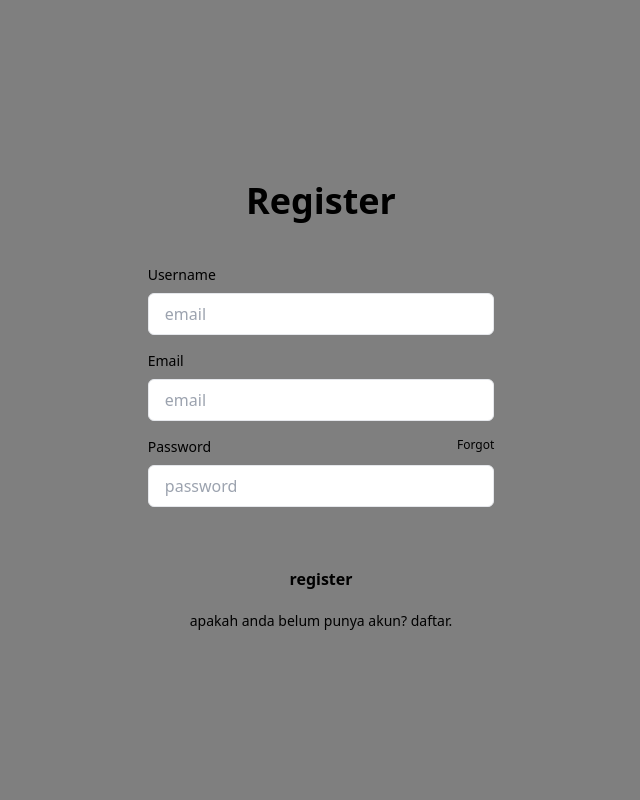
After one commit to faiklutfi/miniproject_code_igniter, a CodeIgniter app: page /mini_project/auth/register in a window 1280 px wide. The commit adds this page. Shown: the whole page, without its empty margins (319-959 px from the left). Run offline with CodeIgniter, Linux system fonts and the light colour scheme; some libraries are stand-ins or nearby versions.

Commit message:
first commit

```diff
--- a/application/config/config.php
+++ b/application/config/config.php
@@ -23,7 +23,7 @@ defined('BASEPATH') OR exit('No direct script access allowed');
 | a PHP script and you can easily do that on your own.
 |
 */
-$config['base_url'] = 'https://localhost/codeigniter-3/';
+$config['base_url'] = 'https://localhost/mini_project/';
 
 /*
 |--------------------------------------------------------------------------
--- a/application/config/routes.php
+++ b/application/config/routes.php
@@ -50,5 +50,6 @@ defined('BASEPATH') OR exit('No direct script access allowed');
 |		my-controller/my-method	-> my_controller/my_method
 */
 $route['default_controller'] = 'home';
+$route['auth/register'] = 'auth/register';
 $route['404_override'] = '';
 $route['translate_uri_dashes'] = FALSE;
--- a/application/controllers/Auth.php
+++ b/application/controllers/Auth.php
@@ -13,6 +13,11 @@ class Auth extends CI_Controller {
  public function index()
  {
   $this->load->view('auth/login');
+ }
+
+ public function register()
+ {
+  $this->load->view('auth/register');
  }
 
  public function aksi_login()
--- /dev/null
+++ b/application/views/auth/register.php
@@ -0,0 +1,55 @@
+<!DOCTYPE html>
+<html lang="en">
+
+<head>
+    <meta charset="UTF-8">
+    <meta name="viewport" content="width=device-width, initial-scale=1.0">
+    <title>Login</title>
+    <script src="https://cdn.tailwindcss.com"></script>
+</head>
+
+<body class="flex min-h-screen justify-center items-center bg-black/50">
+    <div class="flex flex-col w-1/3 p-6 h-1/2 rounded-md sm:p-10  dark:text-gray-100">
+        <div class="mb-8 text-center">
+            <h1 class="my-3 text-4xl font-bold"> Register</h1>
+        </div>
+        <form action="<?php echo base_url(); ?>Auth/process_register" method="post" class="space-y-12">
+            <div class="space-y-4">
+            <div>
+                    <label for="email" class="block mb-2 text-sm">Username </label>
+                    <input type="email" name="email" id="email" placeholder=" email" autocomplete="off"
+                        class="w-full px-3 py-2 border rounded-md dark:border-gray-700 dark:bg-gray-900 dark:text-gray-100"
+                        fdprocessedid="kq4yx">
+                </div>
+                <div>
+                    <label for="email" class="block mb-2 text-sm">Email </label>
+                    <input type="email" name="email" id="email" placeholder=" email" autocomplete="off"
+                        class="w-full px-3 py-2 border rounded-md dark:border-gray-700 dark:bg-gray-900 dark:text-gray-100"
+                        fdprocessedid="kq4yx">
+                </div>
+                <div>
+                    <div class="flex justify-between mb-2">
+                        <label for="password" class="text-sm">Password</label>
+                        <a rel="noopener noreferrer" href="#" class="text-xs hover:underline dark:text-gray-400">Forgot</a>
+                    </div>
+                    <input type="password" name="password" id="password" placeholder=" password"
+                        autocomplete="off"
+                        class="w-full px-3 py-2 border rounded-md dark:border-gray-700 dark:bg-gray-900 dark:text-gray-100"
+                        fdprocessedid="3gj54k">
+                </div>
+            </div>
+            <div class="space-y-2">
+                <div>
+                    <button type="submit"
+                        class="w-full px-8 py-3 font-semibold rounded-md dark:bg-violet-400 dark:text-gray-900"
+                        fdprocessedid="r78vz9">register</button>
+                </div>
+                <p class="px-6 text-sm text-center dark:text-gray-400">apakah anda belum punya akun?
+                    <a rel="noopener noreferrer" href="#" class="hover:underline dark:text-violet-400">daftar</a>.
+                </p>
+            </div>
+        </form>
+    </div>
+</body>
+
+</html>
--- a/application/views/home.php
+++ b/application/views/home.php
@@ -52,7 +52,7 @@
                             <hr class="text-light">
                             <div class="d-flex justify-content-center">
                                 <div class="text-center mx-1">
-                                    <button type="submit" class="btn btn-secondary custom-button">PENGINAPAN</button>
+                                    <a href="./auth/register" type="submit" class="btn btn-secondary custom-button">REGISTER</a>
                                 </div>
                                 <div class="text-center mx-1">
                                 <a href="./auth" class="btn btn-warning custom-button">LOGIN</a>
```
